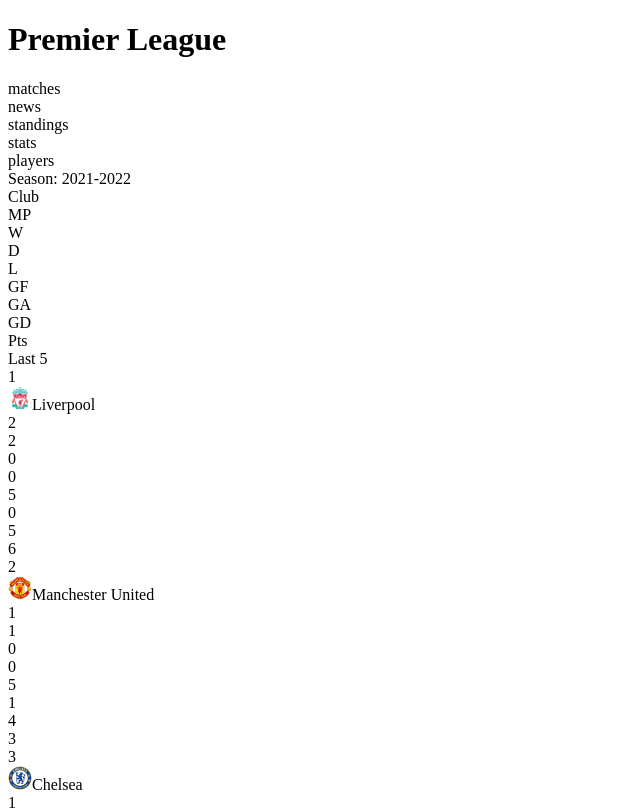
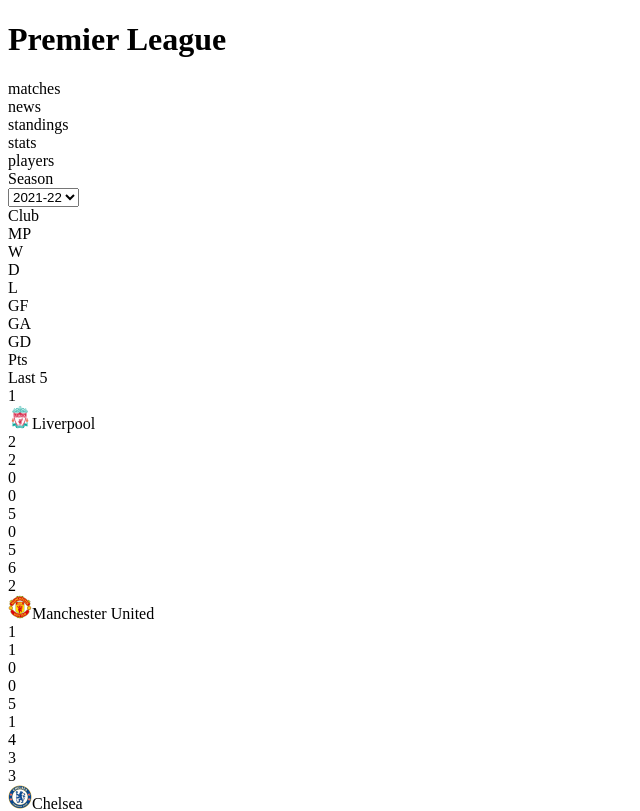
Before and after one commit to ramhiser/premier-league-app, a Next.js app: page / in a window 1280 px wide. Shown: the top 811 px of the page, without its empty margins (0-640 px from the left). Built offline with nearby package versions, Linux system fonts and the light colour scheme.

Commit message:
dropdown to select season

```diff
--- /dev/null
+++ b/components/standings/DropdownSeasons.js
@@ -0,0 +1,22 @@
+function DropdownSeasons() {
+    return (
+        <div className="flex flex-col pt-2 bg-standings-season-dropdown h-14 pl-6 font-sans ">
+            <div className="text-xs text-gray-500 pl-1">Season</div>
+            <div className="float-left">
+                {/* #4285F4 */}
+                <select className="bg-standings-season-dropdown text-sm text-blue-500 font-bold">
+                    <option value="2021">2021-22</option>
+                    <option value="2020">2020-21</option>
+                    <option value="2019">2019-20</option>
+                    <option value="2018">2018-19</option>
+                    <option value="2017">2017-18</option>
+                    <option value="2016">2016-17</option>
+                    <option value="2015">2015-16</option>
+                    <option value="2014">2014-15</option>
+                </select>
+            </div>
+        </div>
+    )
+}
+
+export default DropdownSeasons
--- a/components/standings/Standings.js
+++ b/components/standings/Standings.js
@@ -1,14 +1,14 @@
 import season_standings from "../../utils/season-standings";
+import DropdownSeasons from "./DropdownSeasons"
 import TableSeasonStandings from "./TableSeasonStandings";
 
 // import Table from 'react';
 
 function Standings() {
     return (
-        <div>
+        <div className="w-1/2 flex flex-col">
             <div>
-                {/* TODO: Dropdown to choose season */}
-                Season: 2021-2022
+                <DropdownSeasons />
             </div>
             <TableSeasonStandings standings={season_standings} />
         </div>
--- a/tailwind.config.js
+++ b/tailwind.config.js
@@ -8,7 +8,8 @@ module.exports = {
         // Used in Google's Premier League page
         'premier-league-purple': '#3F1052',
         'standings-header-gray': '#70757A',
-        'standings-border-gray': '#F5F5F5'
+        'standings-border-gray': '#F5F5F5',
+        "standings-season-dropdown": "#F1F3F4"
       },
       minWidth: {
         '32': '32px',
```
